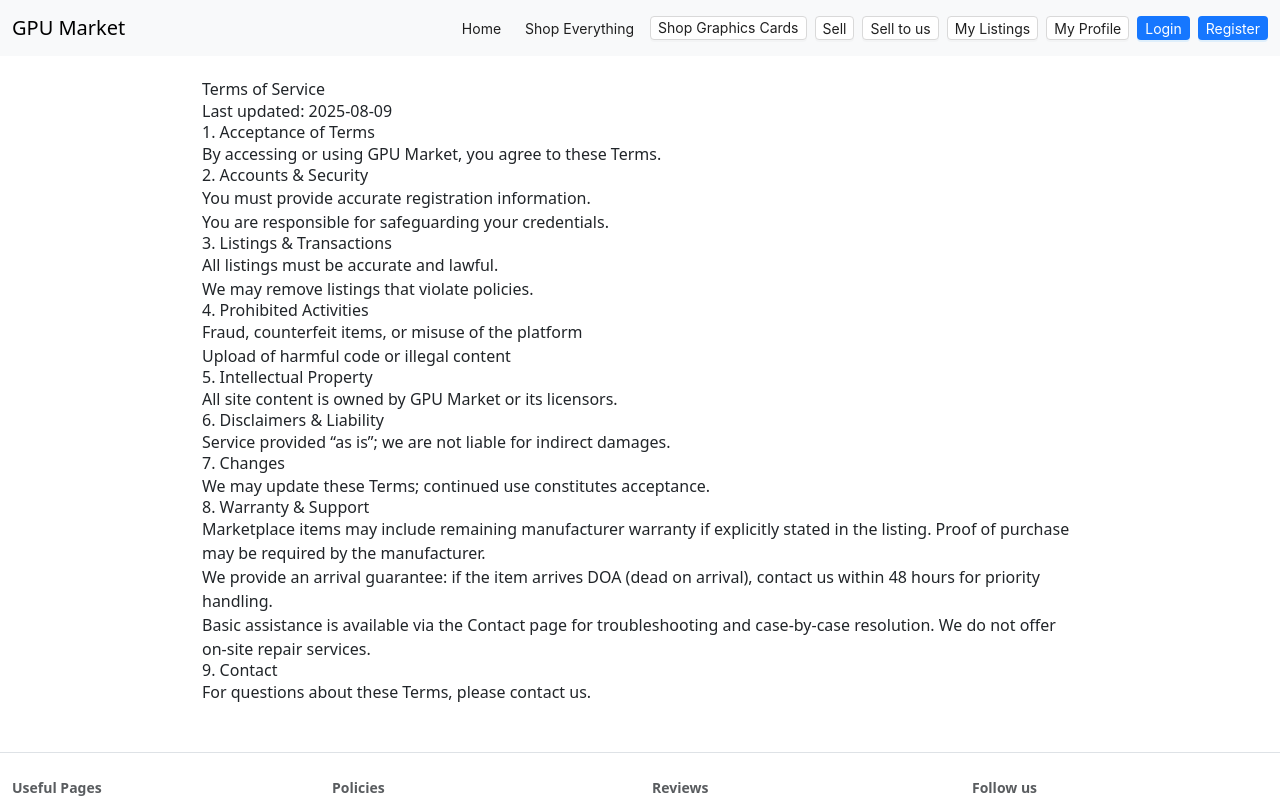
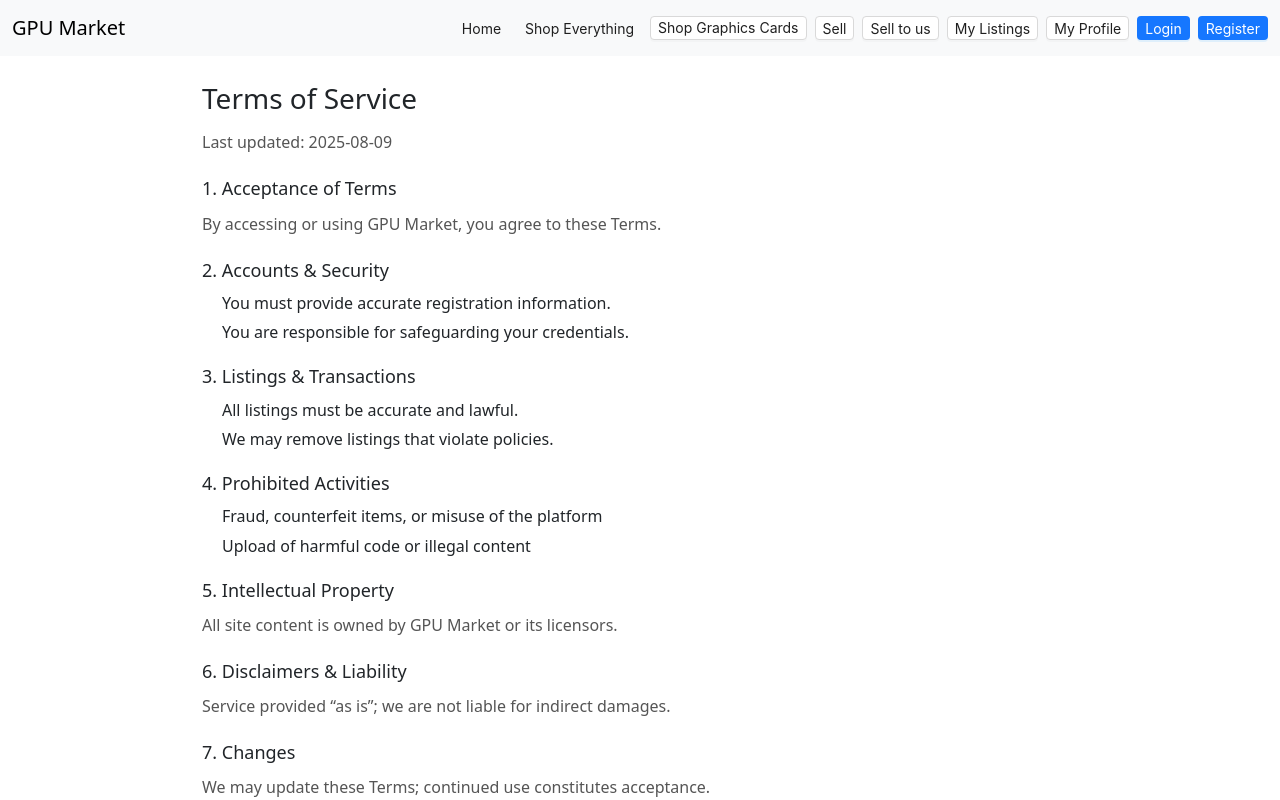
Before and after one commit to cswenyuanxiao/gpu-market-mvp, a React (Vite) app in the folder frontend-spa/: page /terms in a window 1280 px wide. Shown: the top 800 px of the page. Built offline with nearby package versions, Linux system fonts and the light colour scheme; no server answers.

Commit message:
style(info): align footer pages typography to reference; add .content-prose styles

```diff
--- a/frontend-spa/src/pages/About.tsx
+++ b/frontend-spa/src/pages/About.tsx
@@ -1,7 +1,7 @@
 export default function About() {
   document.title = 'About Us — GPU Market';
   return (
-    <div className="container py-4" style={{ maxWidth: 900 }}>
+    <div className="container py-4 content-prose" style={{ maxWidth: 900 }}>
       <h1>About GPU Market</h1>
       <p>
         GPU Market is a trusted marketplace for buying and selling new and used graphics cards. Our
--- a/frontend-spa/src/pages/Privacy.tsx
+++ b/frontend-spa/src/pages/Privacy.tsx
@@ -1,7 +1,7 @@
 export default function Privacy() {
   document.title = 'Privacy Policy — GPU Market';
   return (
-    <div className="container py-4" style={{ maxWidth: 900 }}>
+    <div className="container py-4 content-prose" style={{ maxWidth: 900 }}>
       <h1>Privacy Policy</h1>
       <p>Last updated: 2025-08-09</p>
 
--- a/frontend-spa/src/pages/Terms.tsx
+++ b/frontend-spa/src/pages/Terms.tsx
@@ -1,7 +1,7 @@
 export default function Terms() {
   document.title = 'Terms of Service — GPU Market';
   return (
-    <div className="container py-4" style={{ maxWidth: 900 }}>
+    <div className="container py-4 content-prose" style={{ maxWidth: 900 }}>
       <h1>Terms of Service</h1>
       <p>Last updated: 2025-08-09</p>
 
--- a/frontend-spa/src/styles/tokens.css
+++ b/frontend-spa/src/styles/tokens.css
@@ -9,6 +9,38 @@
   --radius: 8px;
   --shadow-sm: 0 1px 2px rgba(0, 0, 0, 0.06);
   --shadow-md: 0 4px 12px rgba(0, 0, 0, 0.08);
+}
+
+/* Footer information pages typography (aligned with GPUsed pages) */
+.content-prose h1 {
+  font-size: 1.75rem;
+  line-height: 1.3;
+  margin: 0 0 0.75rem 0;
+}
+.content-prose h2 {
+  font-size: 1.125rem;
+  line-height: 1.4;
+  margin: 1.25rem 0 0.5rem 0;
+}
+.content-prose p {
+  color: #555;
+  font-size: 1rem;
+  line-height: 1.75;
+  margin: 0 0 0.75rem 0;
+}
+.content-prose ul {
+  padding-left: 1.25rem;
+  margin: 0.5rem 0 1rem 0;
+}
+.content-prose li {
+  margin-bottom: 0.35rem;
+}
+.content-prose a {
+  color: var(--brand-primary);
+  text-decoration: underline;
+}
+.content-prose a:hover {
+  text-decoration-thickness: 2px;
 }
 
 .card-rounded {
```
